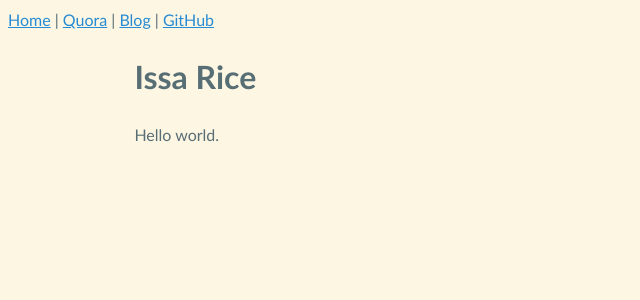
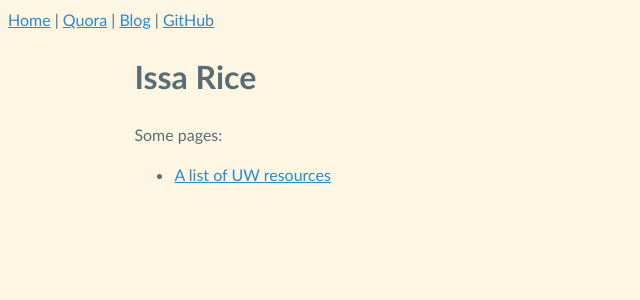
Before and after one commit to riceissa/riceissa.github.io, a Jekyll site: the page built from index.md, in a window 1280 px wide. Shown: the top 300 px of the page, without its empty margins (0-640 px from the left). Built offline with Jekyll 4.4.1, drawn with Linux system fonts in a browser that asks for light colours; Markdown is read by kramdown in place of the engine named in the settings.

Commit message:
update home

```diff
--- a/index.md
+++ b/index.md
@@ -5,4 +5,6 @@ title: riceissa
 
 # Issa Rice
 
-Hello world.
+Some pages:
+
+- [A list of UW resources](/uw/resources.html)
```
